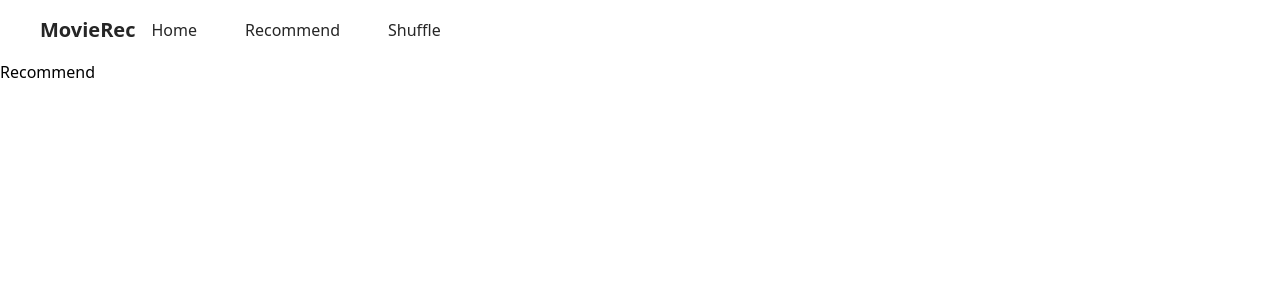
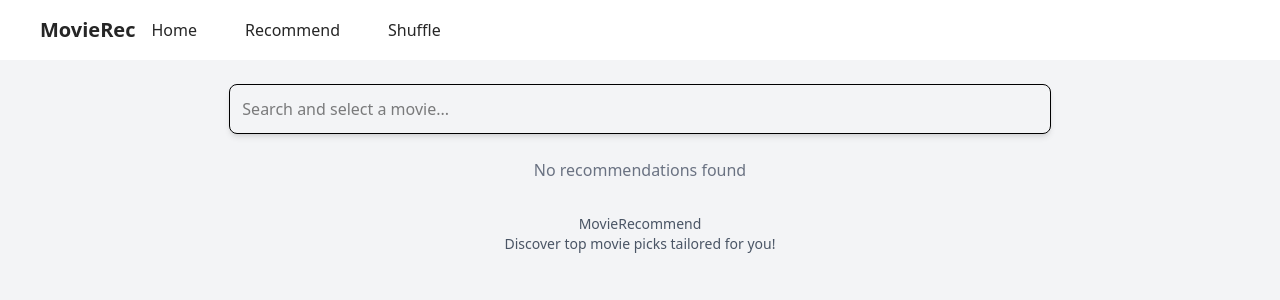
Before and after one commit to nk1044/Recommendation-Engine, a React (Vite) app in the folder frontend/: page /recommend in a window 1280 px wide. Shown: the top 300 px of the page. Built offline with nearby package versions, Linux system fonts and the light colour scheme.

Commit message:
Implement movie recommendations feature with search functionality and navigation

```diff
--- a/frontend/src/Pages/Home.jsx
+++ b/frontend/src/Pages/Home.jsx
@@ -1,7 +1,11 @@
 import React from 'react';
 import HomeCard from '../Component/HomeCard';
+import {useNavigate} from 'react-router-dom';
 
 function Home() {
+
+  const navigate = useNavigate();
+
   return (
     <div className='flex flex-col items-center justify-center p-6 px-21'>
       <div className='w-full mt-6 flex justify-center items-center '>
@@ -13,7 +17,8 @@ function Home() {
             Get started with your movie journey.
           </p>
           <div className='flex flex-col justify-start items-start w-full'>
-          <button className='bg-gray-200 rounded-lg px-5 py-2 cursor-pointer mt-4'>Start Exploring</button>
+          <button className='bg-gray-200 rounded-lg px-5 py-2 cursor-pointer mt-4'
+          onClick={()=>navigate('/recommend')}>Start Exploring</button>
           </div>
         </div>
         <div className='w-[45%] h-full flex justify-center items-center px-4'>
--- a/frontend/src/Pages/Recommend.jsx
+++ b/frontend/src/Pages/Recommend.jsx
@@ -1,9 +1,111 @@
-import React from 'react'
+import React, { useState, useEffect } from "react";
+import { GetMovieTitle } from "../../public/titles.js";
 
-function Recommend() {
+const Recommend = () => {
+  const [searchQuery, setSearchQuery] = useState("");
+  const [movies, setMovies] = useState([]);
+  const [suggestions, setSuggestions] = useState([]);
+  const [selectedMovie, setSelectedMovie] = useState(null);
+  const allMovies = GetMovieTitle();
+
+  // Debounced search effect
+  useEffect(() => {
+    if (!searchQuery.trim()) {
+      setSuggestions([]);
+      return;
+    }
+
+    const delayDebounceFn = setTimeout(() => {
+      const filteredMovies = allMovies.filter((title) =>
+        title.toLowerCase().includes(searchQuery.toLowerCase())
+      );
+      setSuggestions(filteredMovies);
+    }, 1000);
+
+    return () => clearTimeout(delayDebounceFn);
+  }, [searchQuery, allMovies]);
+
+  // Select a movie and fetch recommendations
+  const handleSelectMovie = async (movie) => {
+    setSelectedMovie(movie);
+    setSuggestions([]);
+    setSearchQuery(movie);
+
+    try {
+      const response = await fetch("/api/recommendations", {
+        method: "POST",
+        headers: { "Content-Type": "application/json" },
+        body: JSON.stringify({ movie }),
+      });
+      const data = await response.json();
+      setMovies(data.recommendations);
+    } catch (error) {
+      console.error("Error fetching recommendations:", error);
+    }
+  };
+
   return (
-    <div>Recommend</div>
-  )
-}
+    <div className="p-6 bg-gray-100 min-h-screen">
+      {/* Search Bar */}
+      <div className="relative w-2/3 mx-auto">
+        <input
+          type="text"
+          placeholder="Search and select a movie..."
+          className="w-full p-3 border rounded-lg shadow-md focus:outline-none focus:ring-2 focus:ring-blue-400"
+          value={searchQuery}
+          onChange={(e) => setSearchQuery(e.target.value)}
+        />
+        {suggestions.length > 0 && (
+          <ul className="absolute w-full bg-white border rounded-lg shadow-md mt-1 z-10 max-h-48 overflow-y-auto">
+            {suggestions.map((movie, index) => (
+              <li
+                key={index}
+                className="px-4 py-2 hover:bg-blue-100 cursor-pointer"
+                onClick={() => handleSelectMovie(movie)}
+              >
+                {movie}
+              </li>
+            ))}
+          </ul>
+        )}
+      </div>
 
-export default Recommend
+      {/* Selected Movie */}
+      {selectedMovie && (
+        <div className="mt-4 text-center">
+          <span className="text-lg font-semibold text-blue-600">
+            Selected Movie: {selectedMovie}
+          </span>
+        </div>
+      )}
+
+      {/* Recommended Movies */}
+      <div className="grid grid-cols-3 gap-6 mt-6 mx-auto max-w-5xl">
+        {movies.length > 0 ? (
+          movies.map((movie, index) => (
+            <div
+              key={index}
+              className="border rounded-lg p-5 bg-white shadow-lg transition-transform transform hover:scale-105"
+            >
+              <div className="h-40 bg-gray-300 rounded-md mb-3"></div>
+              <h3 className="font-bold text-lg text-gray-800">{movie.title}</h3>
+              <p className="text-sm text-gray-600">{movie.description}</p>
+            </div>
+          ))
+        ) : (
+          <p className="col-span-3 text-center text-gray-500">
+            No recommendations found
+          </p>
+        )}
+      </div>
+
+      {/* Footer */}
+      <footer className="mt-8 text-center text-sm text-gray-600">
+        <p>MovieRecommend</p>
+        <p>Discover top movie picks tailored for you!</p>
+      </footer>
+    </div>
+  );
+};
+
+export default Recommend;
```
